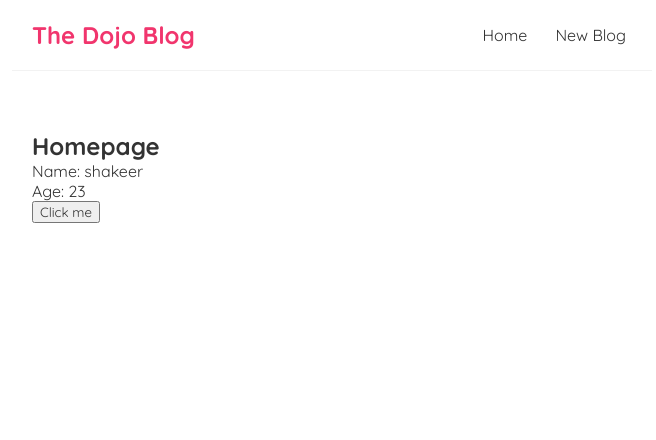
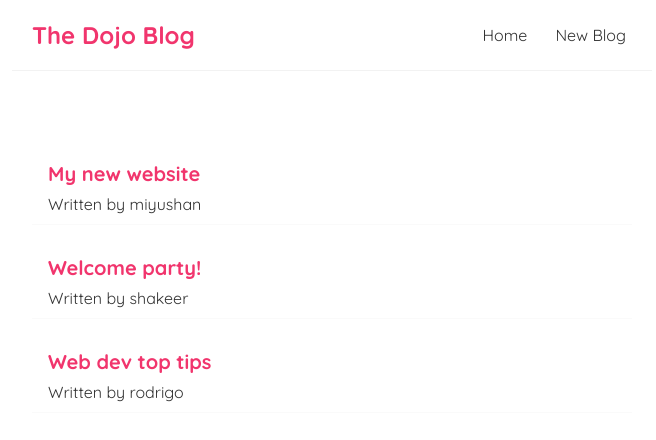
Before and after one commit to miyushan/Learn-React, a React (Create React App) app in the folder my-app/: page / in a window 1280 px wide. Shown: the top 440 px of the page, without its empty margins (308-964 px from the left). Built offline with nearby package versions, Linux system fonts and the light colour scheme; the HTML template or start-up script is replaced by a standard one.

Commit message:
outputing lists

```diff
--- a/my-app/src/Home.js
+++ b/my-app/src/Home.js
@@ -2,20 +2,19 @@
 
 const Home = () => {
 
-    const [ name, setName] = useState('shakeer');
-    const [ age, setAge] = useState(23);
-
-    const handleClick = () => {
-        setName('Miyushan');
-        setAge(24);
-    }
-
+    const [blogs, setBlogs] = useState([
+        {titile: 'My new website', body: 'Lorem ipsum...', author: 'miyushan', id: 1},
+        {titile: 'Welcome party!', body: 'Lorem ipsum...', author: 'shakeer', id: 2},
+        {titile: 'Web dev top tips', body: 'Lorem ipsum...', author: 'rodrigo', id: 3}
+    ])
     return (
         <div className="home">
-            <h2>Homepage</h2>
-            <p>Name: {name}</p>
-            <p>Age: {age}</p>
-            <button onClick={handleClick}>Click me</button>
+            {blogs.map((blog) =>(
+                <div className="blog-preview" key={blog.id}>
+                    <h2>{blog.titile}</h2>
+                    <p>Written by {blog.author}</p>
+                </div>
+            ))}
         </div>
     );
 }
--- a/my-app/src/index.css
+++ b/my-app/src/index.css
@@ -33,3 +33,21 @@
   margin: 40px auto;
   padding: 20px;
 }
+
+
+/* blog previews*/
+.blog-preview{
+  padding: 10px 16px;
+  margin: 20px 0;
+  border-bottom: 1px solid #fafafa;
+}
+
+.blog-preview:hover{
+  box-shadow: 1px 3px 5px rgba(0, 0, 0, 0.1);
+}
+
+.blog-preview h2{
+  font-size: 20px;
+  color: #f1356d;
+  margin-bottom: 8px;
+}
```
